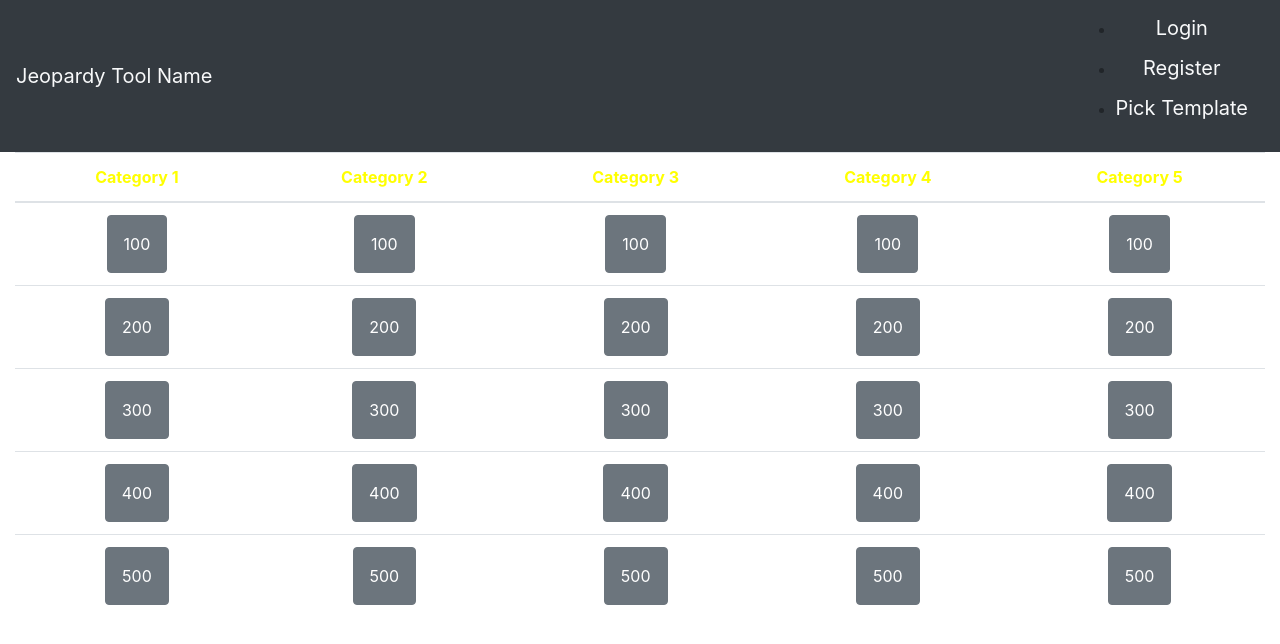
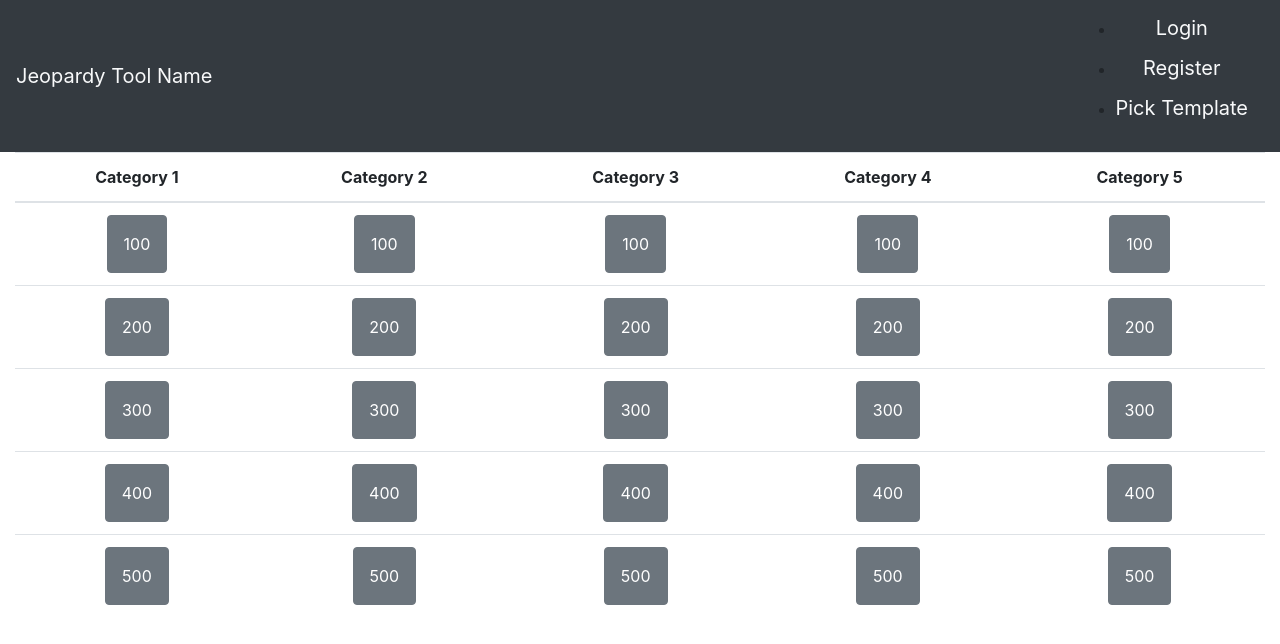
Before and after one commit to ameads21/Jeopardy-tool, a React (Create React App) app in the folder Front-End/jeopardy-tool/: page /project in a window 1280 px wide. Shown: the top 644 px of the page. Built offline with nearby package versions, Linux system fonts and the light colour scheme.

Commit message:
Fixing Bug For Editing

```diff
--- a/Front-End/jeopardy-tool/src/App.css
+++ b/Front-End/jeopardy-tool/src/App.css
@@ -36,7 +36,3 @@
     transform: rotate(360deg);
   }
 }
-
-th {
-  color: yellow;
-}
--- a/Front-End/jeopardy-tool/src/components/Project/Project.js
+++ b/Front-End/jeopardy-tool/src/components/Project/Project.js
@@ -9,19 +9,18 @@ function ProjectMain() {
   const { colEditName } = useSelector((state) => state.columnAndQuestion);
   return (
     <div className="container-fluid project-container">
-      {colEditName === "None" ? (
-        <Board />
-      ) : (
-        <div className="row">
-          <div className="col-md-7">
-            <Board />
-          </div>
+      <div className="row">
+        <div className="col">
+          <Board />
+        </div>
+        {colEditName !== "None" ? (
           <div className="col-md-5">
             <EditBar />
           </div>
-          <Modal />
-        </div>
-      )}
+        ) : (
+          <div></div>
+        )}
+      </div>
     </div>
   );
 }
```
